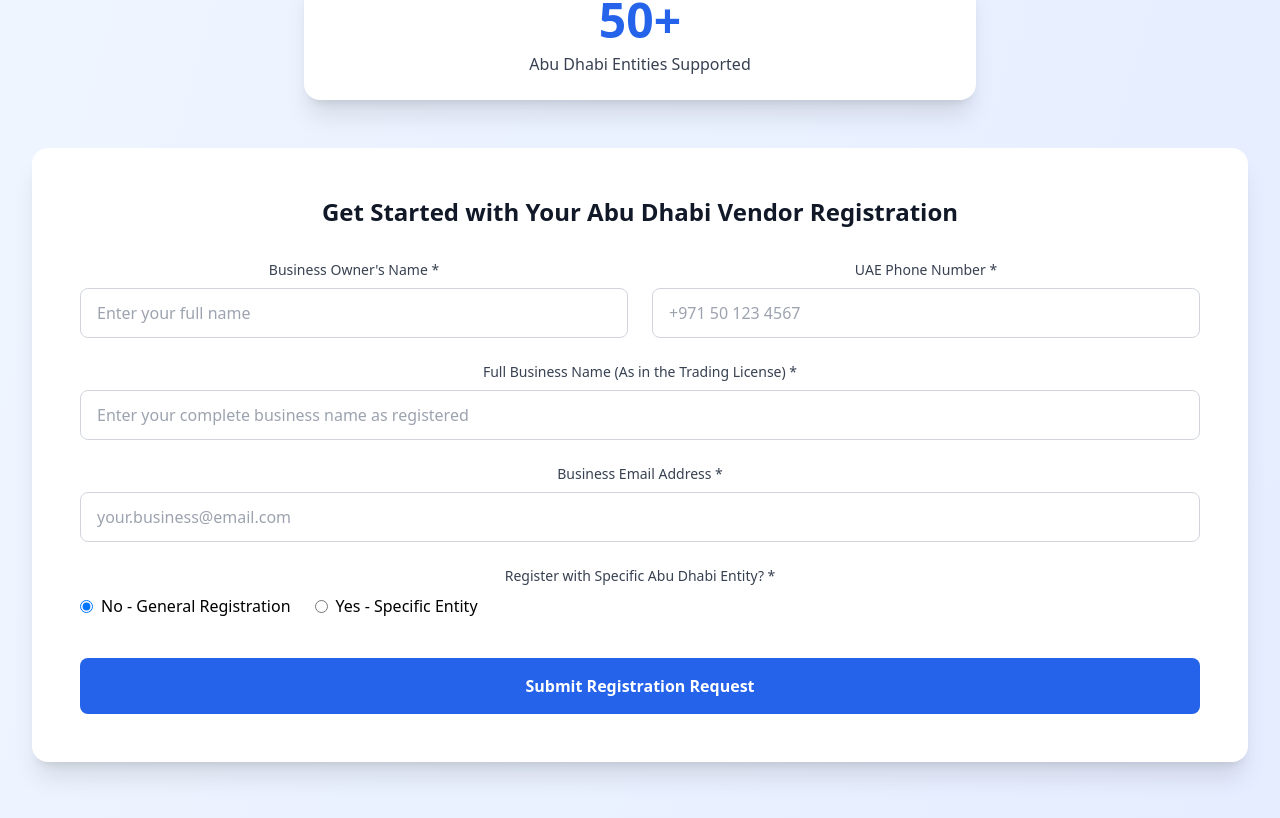
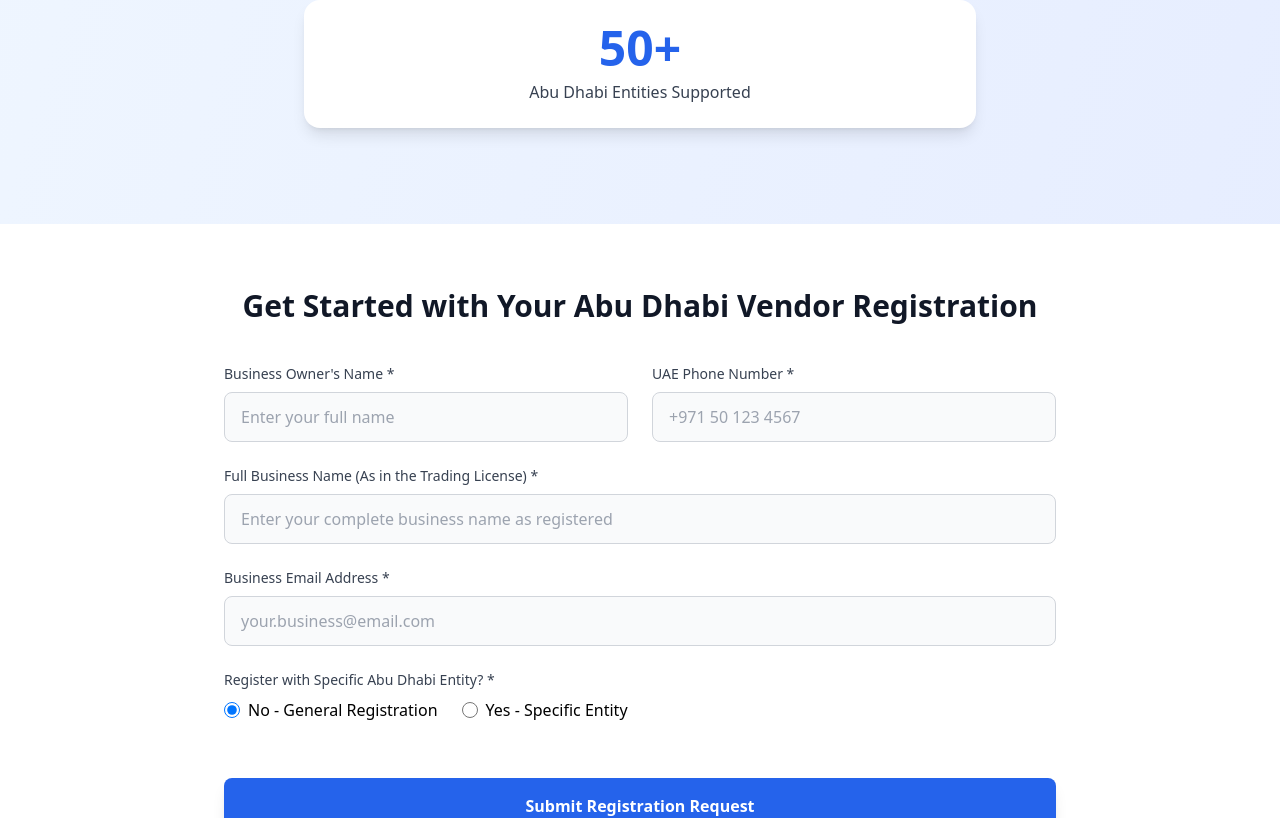
Before and after one commit to AbuJihad8847/govender-app, a React (Vite) app: page / in a window 1280 px wide. Shown: the part 406-1224 px from the top of the page. Built offline with nearby package versions, Linux system fonts and the light colour scheme.

Commit message:
feat: retry full width sections layout

```diff
--- a/src/pages/Home.jsx
+++ b/src/pages/Home.jsx
@@ -334,18 +334,18 @@ export default function Home() {
             </header>
 
             {/* Hero Section */}
-            <section id="home" className="py-20 px-4 sm:px-6 lg:px-8">
+            <section id="home" className="pt-20 pb-12 px-4 sm:px-6 lg:px-8">
                 <div className="max-w-7xl mx-auto text-center">
                     <div className="max-w-4xl mx-auto mb-12">
                         <h1 className="text-4xl md:text-5xl font-bold text-gray-900 mb-6">
                             {t.heroTitle}
                         </h1>
-                        <p className="text-xl text-gray-600 mb-8">
+                        <p className="text-xl text-gray-600 mb-8 max-w-3xl mx-auto">
                             {t.heroSubtitle}
                         </p>
 
                         {/* Statistics Block */}
-                        <div className="bg-white rounded-2xl shadow-xl p-6 max-w-2xl mx-auto">
+                        <div className="bg-white rounded-2xl shadow-lg p-6 max-w-2xl mx-auto">
                             <div className="flex flex-col md:flex-row items-center justify-center space-y-4 md:space-y-0 md:space-x-8">
                                 <div className="text-center">
                                     <div className="text-4xl md:text-5xl font-bold text-blue-600 mb-2">50+</div>
@@ -354,10 +354,18 @@ export default function Home() {
                             </div>
                         </div>
                     </div>
+                </div>
+            </section>
 
-                    <div className="bg-white rounded-2xl shadow-xl p-8 md:p-12 w-full mx-auto">
-                        <h2 className="text-2xl font-bold text-gray-900 mb-8">{t.formTitle}</h2>
-                        {error && <p className="text-red-500 mb-4">{error}</p>}
+            {/* Registration Form Section - Full Width Background */}
+            <section className="py-16 bg-white w-full">
+                <div className="max-w-4xl mx-auto px-4 sm:px-6 lg:px-8">
+                    <div className="text-center mb-10">
+                        <h2 className="text-3xl font-bold text-gray-900 mb-4">{t.formTitle}</h2>
+                    </div>
+
+                    {error && <p className="text-red-500 mb-6 text-center">{error}</p>}
+
                     <form onSubmit={handleSubmit} className="space-y-6">
                         <div className="grid grid-cols-1 md:grid-cols-2 gap-6">
                             <div>
@@ -371,7 +379,7 @@ export default function Home() {
                                     value={formData.ownerName}
                                     onChange={handleChange}
                                     required
-                                        className="w-full px-4 py-3 border border-gray-300 rounded-lg focus:ring-2 focus:ring-blue-500 focus:border-transparent transition duration-200"
+                                    className="w-full px-4 py-3 border border-gray-300 rounded-lg focus:ring-2 focus:ring-blue-500 focus:border-transparent transition duration-200 bg-gray-50"
                                     placeholder={t.ownerNamePlaceholder}
                                 />
                             </div>
@@ -386,7 +394,7 @@ export default function Home() {
                                     value={formData.phoneNumber}
                                     onChange={handleChange}
                                     required
-                                        className="w-full px-4 py-3 border border-gray-300 rounded-lg focus:ring-2 focus:ring-blue-500 focus:border-transparent transition duration-200"
+                                    className="w-full px-4 py-3 border border-gray-300 rounded-lg focus:ring-2 focus:ring-blue-500 focus:border-transparent transition duration-200 bg-gray-50"
                                     placeholder={t.phonePlaceholder}
                                 />
                             </div>
@@ -403,7 +411,7 @@ export default function Home() {
                                 value={formData.businessName}
                                 onChange={handleChange}
                                 required
-                                    className="w-full px-4 py-3 border border-gray-300 rounded-lg focus:ring-2 focus:ring-blue-500 focus:border-transparent transition duration-200"
+                                className="w-full px-4 py-3 border border-gray-300 rounded-lg focus:ring-2 focus:ring-blue-500 focus:border-transparent transition duration-200 bg-gray-50"
                                 placeholder={t.businessNamePlaceholder}
                             />
                         </div>
@@ -419,7 +427,7 @@ export default function Home() {
                                 value={formData.email}
                                 onChange={handleChange}
                                 required
-                                    className="w-full px-4 py-3 border border-gray-300 rounded-lg focus:ring-2 focus:ring-blue-500 focus:border-transparent transition duration-200"
+                                className="w-full px-4 py-3 border border-gray-300 rounded-lg focus:ring-2 focus:ring-blue-500 focus:border-transparent transition duration-200 bg-gray-50"
                                 placeholder={t.emailPlaceholder}
                             />
                         </div>
@@ -429,25 +437,25 @@ export default function Home() {
                                 {t.specificEntityLabel}
                             </label>
                             <div className="flex space-x-6" dir="ltr">
-                                    <label className="flex items-center">
+                                <label className="flex items-center cursor-pointer">
                                     <input
                                         type="radio"
                                         name="registerSpecificEntity"
                                         value="no"
                                         checked={formData.registerSpecificEntity === "no"}
                                         onChange={handleChange}
-                                            className="mr-2"
+                                        className="mr-2 w-4 h-4 text-blue-600 focus:ring-blue-500 border-gray-300"
                                     />
                                     {t.generalRegistration}
                                 </label>
-                                    <label className="flex items-center">
+                                <label className="flex items-center cursor-pointer">
                                     <input
                                         type="radio"
                                         name="registerSpecificEntity"
                                         value="yes"
                                         checked={formData.registerSpecificEntity === "yes"}
                                         onChange={handleChange}
-                                            className="mr-2"
+                                        className="mr-2 w-4 h-4 text-blue-600 focus:ring-blue-500 border-gray-300"
                                     />
                                     {t.specificRegistration}
                                 </label>
@@ -466,23 +474,22 @@ export default function Home() {
                                     onChange={handleChange}
                                     required={formData.registerSpecificEntity === "yes"}
                                     rows={3}
-                                        className="w-full px-4 py-3 border border-gray-300 rounded-lg focus:ring-2 focus:ring-blue-500 focus:border-transparent transition duration-200"
+                                    className="w-full px-4 py-3 border border-gray-300 rounded-lg focus:ring-2 focus:ring-blue-500 focus:border-transparent transition duration-200 bg-gray-50"
                                     placeholder={t.specifyEntityPlaceholder}
                                 ></textarea>
                             </div>
                         )}
 
-                            <div className="pt-4">
+                        <div className="pt-8">
                             <button
                                 type="submit"
                                 disabled={loading}
-                                    className={`w-full bg-blue-600 hover:bg-blue-700 text-white font-bold py-4 px-6 rounded-lg transition duration-300 transform hover:scale-105 focus:outline-none focus:ring-2 focus:ring-blue-500 focus:ring-opacity-50 ${loading ? "opacity-50 cursor-not-allowed" : ""}`}
+                                className={`w-full bg-blue-600 hover:bg-blue-700 text-white font-bold py-4 px-6 rounded-lg transition duration-300 shadow-lg transform hover:scale-[1.01] focus:outline-none focus:ring-2 focus:ring-blue-500 focus:ring-opacity-50 ${loading ? "opacity-50 cursor-not-allowed" : ""}`}
                             >
                                 {loading ? (language === 'ar' ? 'جاري الإرسال...' : 'Sending...') : t.submitButton}
                             </button>
                         </div>
                     </form>
-                    </div>
                 </div>
             </section>
 
```
Lines whose indentation alone changed are shown as unchanged.
